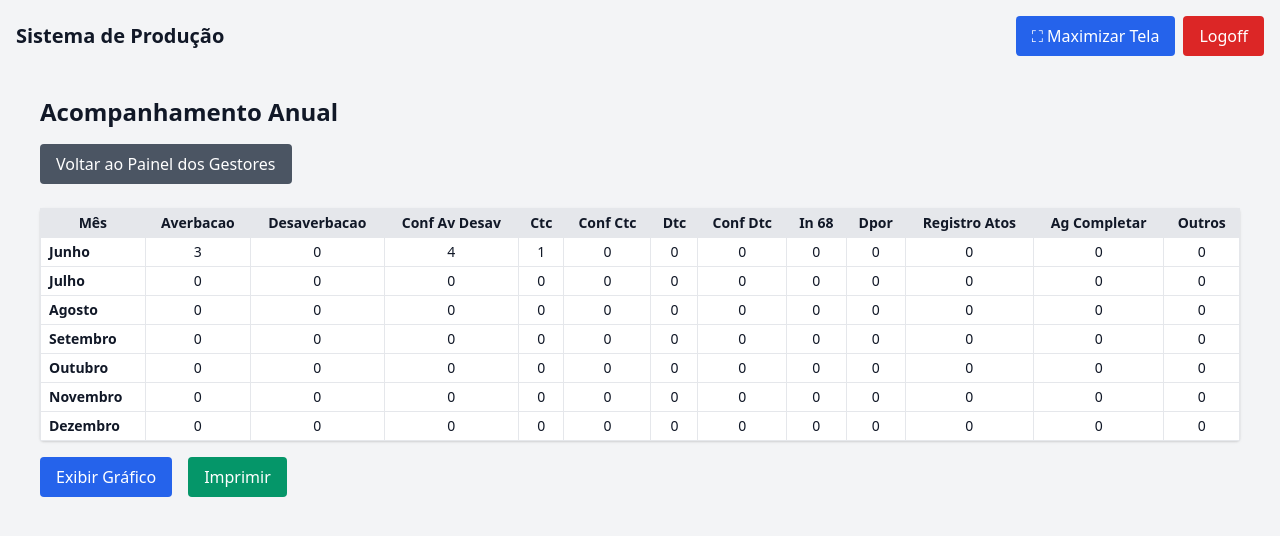
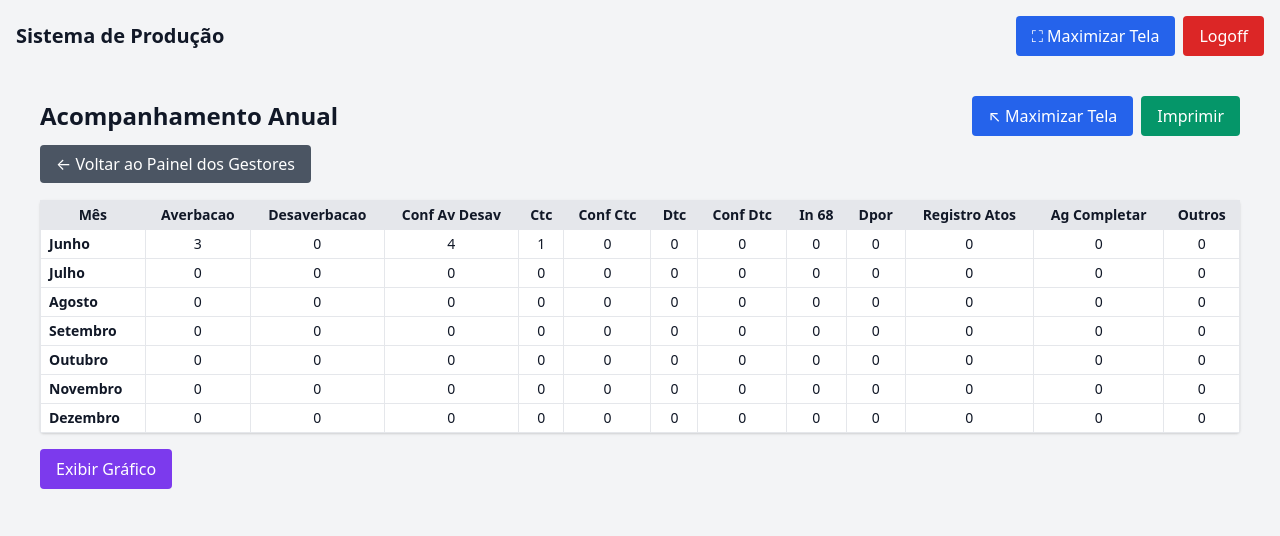
Before and after one commit to albertjr99/sistema_producao, a Flask app: page /acompanhamento-anual in a window 1280 px wide. Shown: the top 536 px of the page. Run offline with Flask 3, Linux system fonts and the light colour scheme; a user stored in the database is signed in.

Commit message:
Update acompanhamento_anual.html

```diff
--- a/templates/acompanhamento_anual.html
+++ b/templates/acompanhamento_anual.html
@@ -1,11 +1,22 @@
 {% extends 'base.html' %}
 {% block content %}
 <div class="p-6">
-  <h1 class="text-2xl font-bold mb-4">Acompanhamento Anual</h1>
+  <!-- header with maximize and print -->
+  <div class="flex justify-between items-center mb-4">
+    <h1 class="text-2xl font-bold">Acompanhamento Anual</h1>
+    <div class="flex space-x-2">
+      <button onclick="toggleFullScreen()" class="bg-blue-600 text-white px-4 py-2 rounded hover:bg-blue-700">
+        ↖ Maximizar Tela
+      </button>
+      <button onclick="window.print()" class="bg-green-600 text-white px-4 py-2 rounded hover:bg-green-700">
+        Imprimir
+      </button>
+    </div>
+  </div>
 
-  <div class="mb-6 flex gap-4">
+  <div class="mb-6">
     <a href="{{ url_for('painel_gerente') }}" class="bg-gray-600 text-white px-4 py-2 rounded">
-      Voltar ao Painel dos Gestores
+      ← Voltar ao Painel dos Gestores
     </a>
   </div>
 
@@ -31,40 +42,45 @@
   </table>
 
   <div class="flex gap-4 mb-4">
-    <button id="btnGrafico" class="bg-blue-600 text-white px-4 py-2 rounded hover:bg-blue-700">Exibir Gráfico</button>
-    <button onclick="window.print()" class="bg-green-600 text-white px-4 py-2 rounded hover:bg-green-700">Imprimir</button>
+    <button id="btnGrafico" class="bg-purple-600 text-white px-4 py-2 rounded hover:bg-purple-700">
+      Exibir Gráfico
+    </button>
   </div>
 
-  <canvas id="graficoAtividades" class="my-6 hidden w-full max-w-5xl mx-auto"></canvas>
+  <canvas id="graficoAtividades" class="hidden w-full max-w-5xl mx-auto"></canvas>
+</div>
 
 <script src="https://cdn.jsdelivr.net/npm/chart.js"></script>
 <script>
-    document.getElementById('btnGrafico').addEventListener('click', function () {
+  function toggleFullScreen() {
+    if (!document.fullscreenElement) {
+      document.documentElement.requestFullscreen();
+    } else if (document.exitFullscreen) {
+      document.exitFullscreen();
+    }
+  }
+
+  document.getElementById('btnGrafico').addEventListener('click', () => {
     const canvas = document.getElementById('graficoAtividades');
     canvas.classList.toggle('hidden');
-
     if (!canvas.dataset.rendered) {
       const labels = {{ totais_anuais['Junho'].keys()|list|tojson }};
-  const dados = {{ grafico_anos|tojson }};
-        const ctx = canvas.getContext('2d');
+      const dados  = {{ grafico_anos|tojson }};
+      const ctx    = canvas.getContext('2d');
       new Chart(ctx, {
         type: 'bar',
         data: {
-            labels: labels,
+          labels,
           datasets: [{
             label: 'Total Anual por Tipo de Peça',
             data: dados,
-              backgroundColor: 'rgba(54, 162, 235, 0.7)'
+            backgroundColor: 'rgba(54,162,235,0.7)'
           }]
         },
-          options: {
-            responsive: true,
-            plugins: { legend: { display: false } }
-          }
+        options: { responsive:true, plugins:{ legend:{ display:false } } }
       });
       canvas.dataset.rendered = true;
     }
   });
 </script>
-</div>
 {% endblock %}
```
Lines whose indentation alone changed are shown as unchanged.
